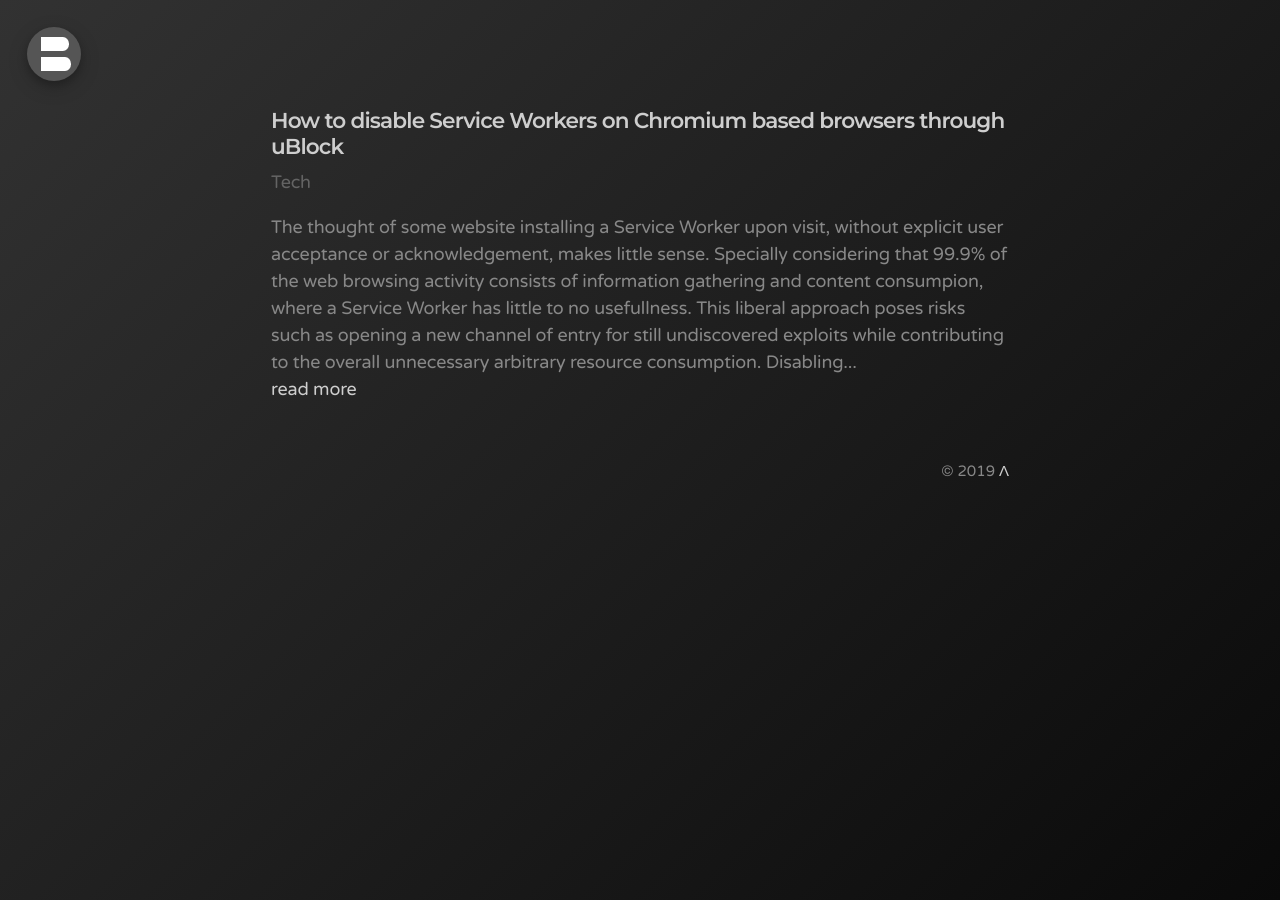
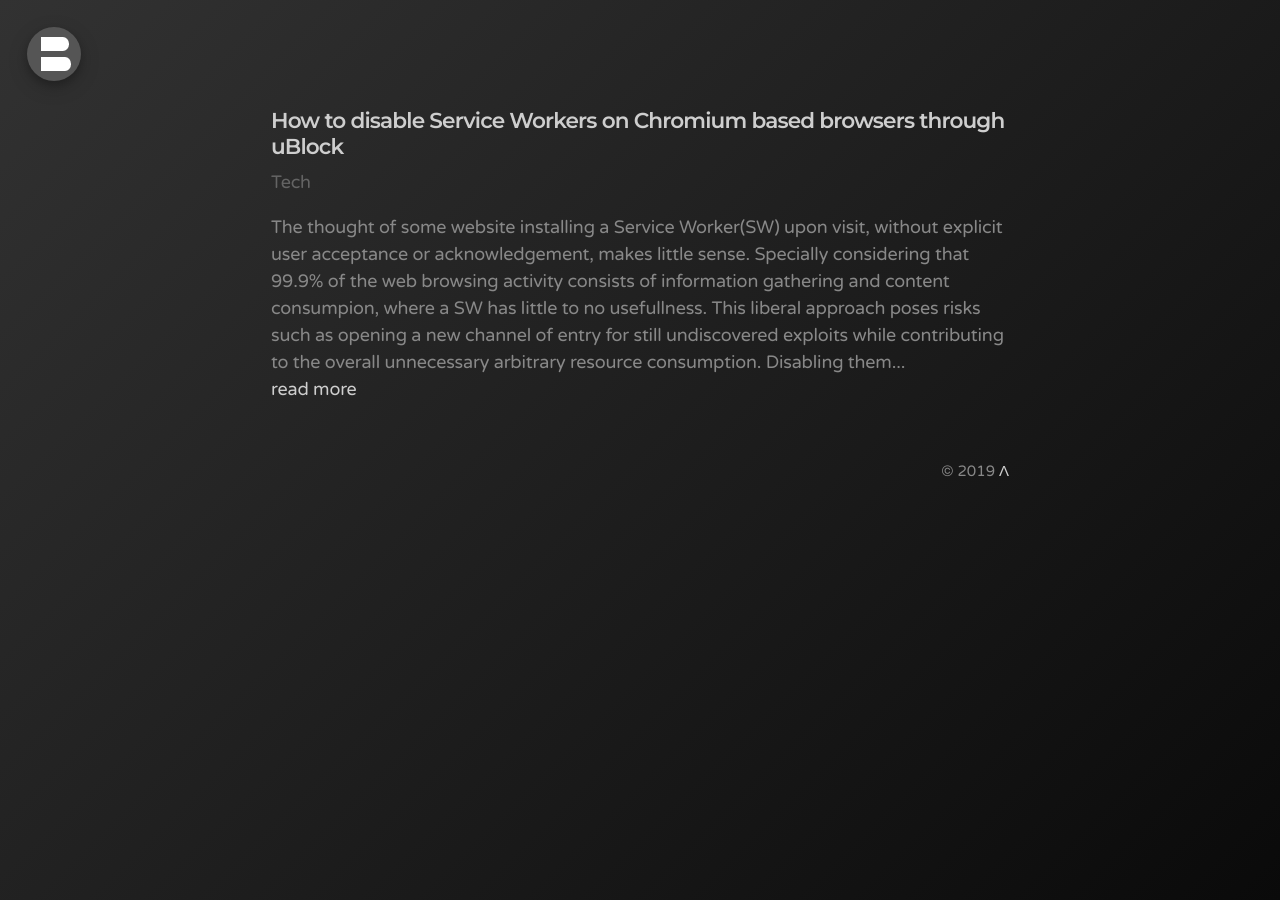
Before and after one commit to bonina/bonina.github.io, a Jekyll site: the page built from index.html, in a window 1280 px wide. Built offline with Jekyll 4.4.1, drawn with Linux system fonts in a browser that asks for light colours; the list of posts is cut into pages by our own code.

Commit message:
Update 2019-09-28-disable-service-workers-chromium.md

```diff
--- a/_posts/tech/2019/2019-09-28-disable-service-workers-chromium.md
+++ b/_posts/tech/2019/2019-09-28-disable-service-workers-chromium.md
@@ -4,15 +4,9 @@
 categories: [Tech]
 ---
 
-The thought of some website installing a Service Worker upon visit, without explicit user acceptance or acknowledgement, makes little sense. Specially considering that 99.9% of the web browsing activity consists of information gathering and content consumpion, where a Service Worker has little to no usefullness. This liberal approach poses risks such as opening a new channel of entry for still undiscovered exploits while contributing to the overall unnecessary arbitrary resource consumption. Disabling them altogether is a sensible approach to undo this.
-Firefox includes a disable toggle that simply turns off Service Workers globally. For Chromium based browsers we need to use external tools to archieve the same effect. Extensions like <a href="https://github.com/gorhill/uBlock">uBlock</a> can use Content Security Policy(CSP) fetch directives to filter and block Service Workers.
-Just add the following line on uBlock’s “My filters”:
-<p class="message">||$csp=worker-src 'none'</p>
-If you need to exclude some particular website from the filtering process(i.e. you need background notifications for that domain), you can whitelist it using the following format:
-<p class="message">||$csp=worker-src 'none',domain=~whitelistthisdomain.com</p>
-Completely close and reopen your browser. The next step is to discard any existing Service Workers previously installed on your session. You can see the current list of Service Workers by typing:
-<p class="message">[chrome/edge/vivaldi/...]://serviceworker-internals/</p>
-Just remove one by one trough the “Unregister” button.
+The thought of some website installing a Service Worker(SW) upon visit, without explicit user acceptance or acknowledgement, makes little sense. Specially considering that 99.9% of the web browsing activity consists of information gathering and content consumpion, where a SW has little to no usefullness. This liberal approach poses risks such as opening a new channel of entry for still undiscovered exploits while contributing to the overall unnecessary arbitrary resource consumption. Disabling them altogether is a sensible approach to undo this.
+Firefox includes a disable toggle that simply turns off SWs globally. For Chromium based browsers we need to use external tools to archieve the same effect since a native solution is absent. Extensions like <a href="https://github.com/gorhill/uBlock">uBlock</a> can use Content Security Policy(CSP) fetch directives to filter and block SWs.
+Just add the following line on uBlock’s “My filters”: <p class="message">||$csp=worker-src 'none'</p> If you need to exclude some particular website from the filtering process(i.e. you need background notifications for that domain), you can whitelist it using the following format: <p class="message">||$csp=worker-src 'none',domain=~whitelistthisdomain.com</p> Completely close and reopen your browser. The next step is to discard any existing Service Workers previously installed on your session. You can see the current list of Service Workers by typing: <p class="message">[chrome/edge/vivaldi/...]://serviceworker-internals/</p> Just remove one by one trough the “Unregister” button.
 That’s it!
 
 <b>Sidenote:</b> There is the possibility of some requests passing over the uBlock's flitering process during browser startup, resulting in the unattended installation of some Service Workers. To overcome this just toggle the "I am an advanced user" option on uBlock's Settings, click the adjacent spinning gears icon, locate the flag <i>suspendTabsUntilReady</i> and change the boolean to <i>yes</i>.
```
